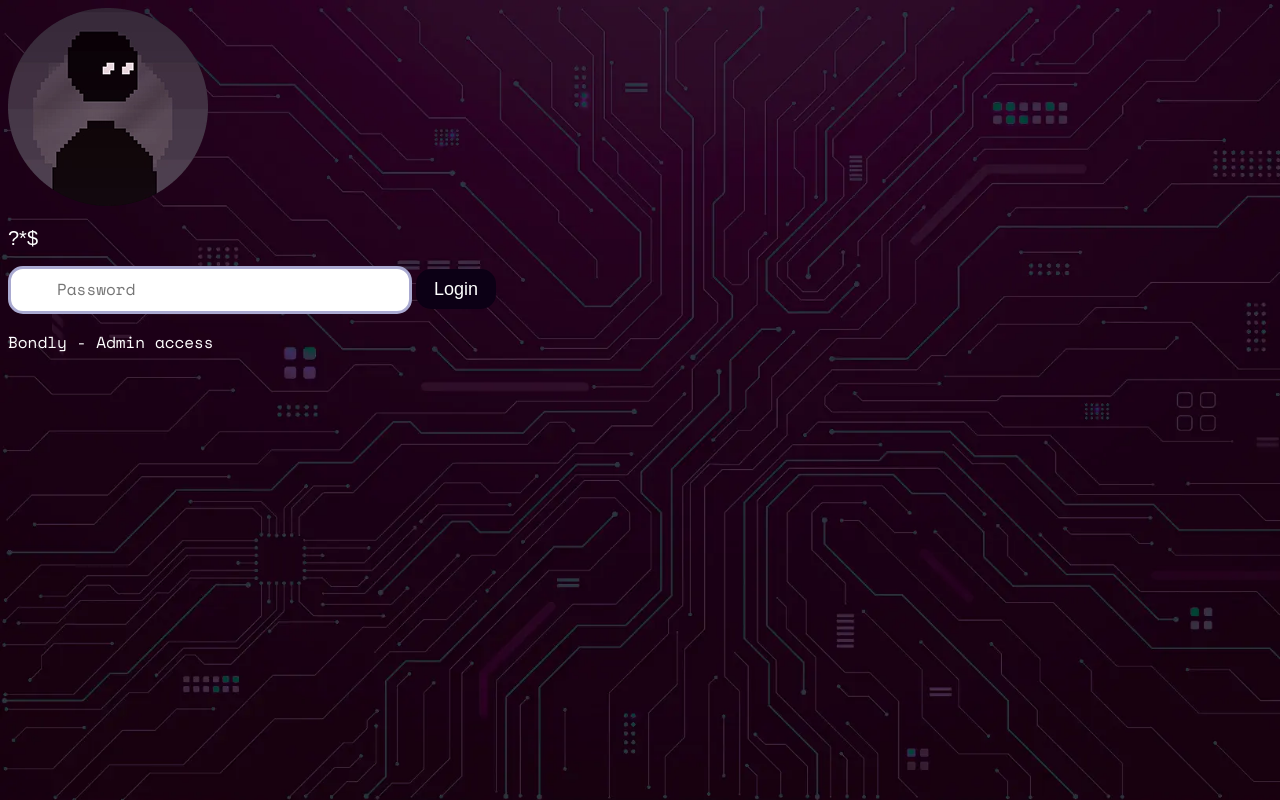
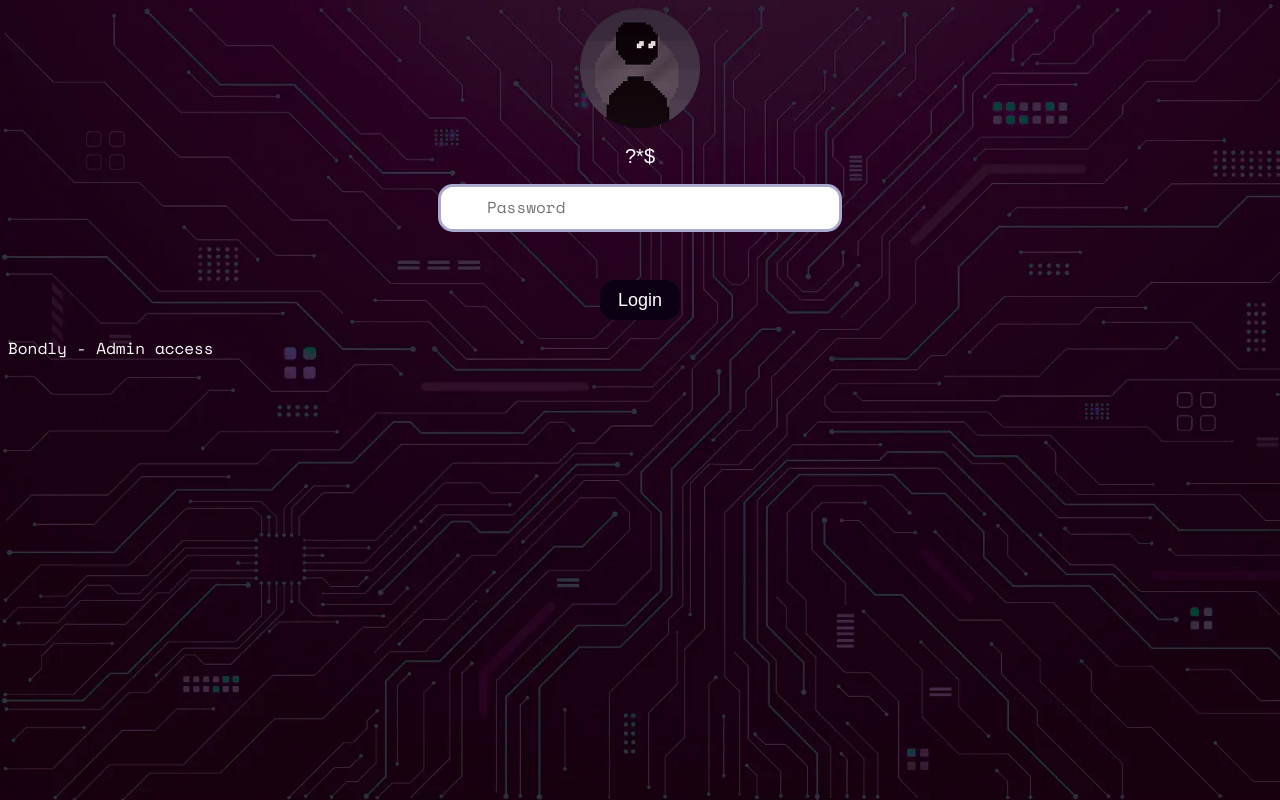
Before and after one commit to alyssa-beaufils/Design-fiction, a website: page src/login.html in a window 1280 px wide. Drawn offline with nearby package versions, Linux system fonts and the light colour scheme; files that its build step writes are made by us from their sources; a web font is replaced by a local one.

Commit message:
mise en page login

```diff
--- a/src/login.html
+++ b/src/login.html
@@ -21,14 +21,17 @@
 </head>
 <body>
 
+  <div class="user-infos">
     <img src="../assets/images/pfp-admin.webp" alt="Profile picture" class="pfp"/>
+    <h2 class="text-big">?*$</h3>
+  </div>
 
-    <h2 class="text-big">?*$</h3>
-
+  <div class="form-group">
     <input type="password" class="password" id="password" placeholder="Password"/>
     <button type="submit" class="login-btn">Login</button>
+  </div>
 
-    <p class="log">Bondly - Admin access</p>
+  <p class="log">Bondly - Admin access</p>
 
 </body>
 </html>
--- a/src/styles/layout/_gridd.scss
+++ b/src/styles/layout/_gridd.scss
@@ -0,0 +1,12 @@
+.form-group{
+    display: flex;
+    flex-direction: column;
+    align-items: center;
+    gap: 48px;
+}
+
+.user-infos{
+    display: flex;
+    flex-direction: column;
+    align-items: center;
+}
--- a/src/styles/layout/_img.scss
+++ b/src/styles/layout/_img.scss
@@ -0,0 +1,5 @@
+.pfp{
+    width: 120px;
+    height: 120px;
+    align-items: center;
+}
```
